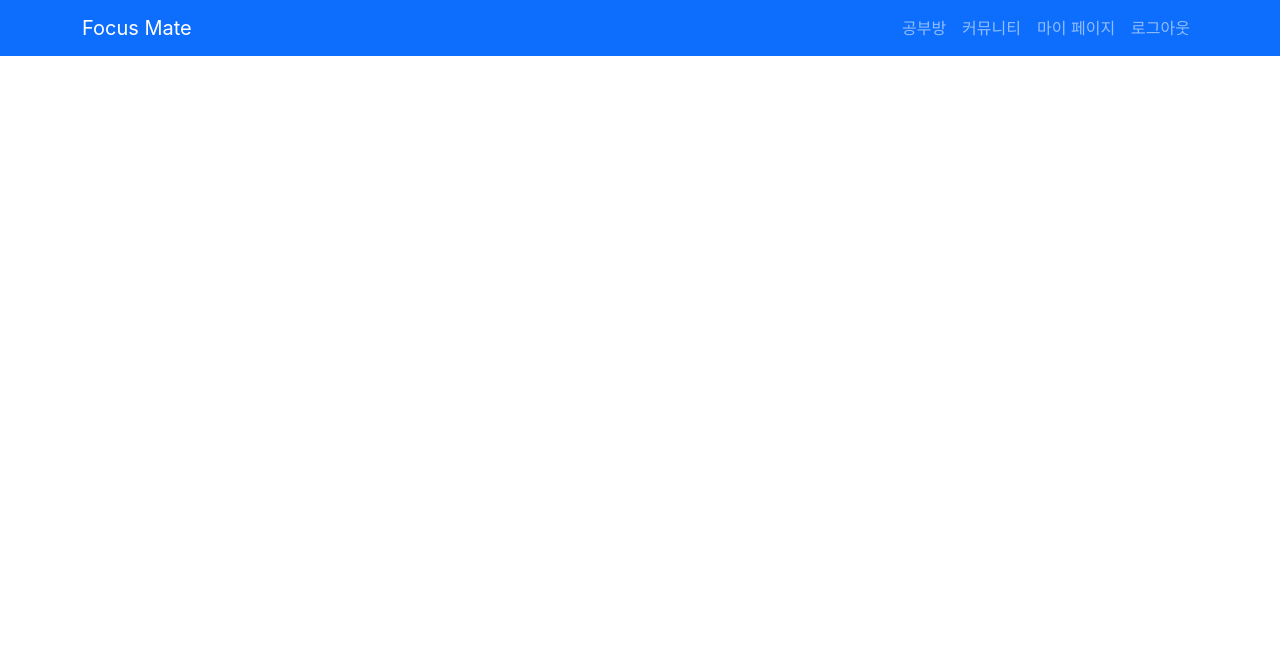
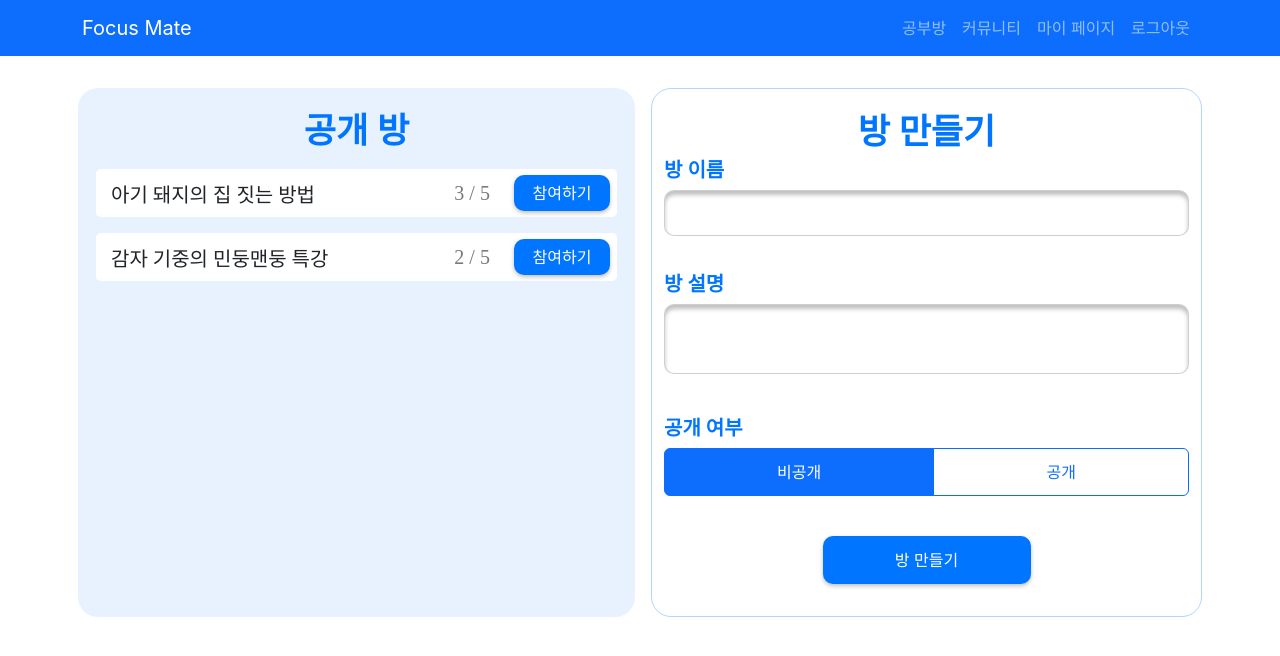
Before and after one commit to TEAM-TETRIS-Web/Front-end, a React (Create React App) app in the folder tetris/: page /room in a window 1280 px wide. Shown: the top 656 px of the page. Built offline with nearby package versions, Linux system fonts and the light colour scheme.

Commit message:
공부방 목록 창

```diff
--- a/tetris/src/components/Navigation.js
+++ b/tetris/src/components/Navigation.js
@@ -10,7 +10,7 @@ const Navigation = () => {
       <Container>
         <Navbar.Brand href="/">Focus Mate</Navbar.Brand>
         <Nav className="me-right">
-          <Nav.Link href="/studyRoom">공부방</Nav.Link>
+          <Nav.Link href="/room">공부방</Nav.Link>
           <Nav.Link href="/comunity">커뮤니티</Nav.Link>
           <Nav.Link href="/mypage">마이 페이지</Nav.Link>
           <Nav.Link href="/logout">로그아웃</Nav.Link>
--- a/tetris/src/components/Router.js
+++ b/tetris/src/components/Router.js
@@ -3,6 +3,8 @@ import Navigation from './Navigation';
 import Main from "../pages/main";
 import Single from "../pages/single";
 import Report from "../pages/report";
+import RoomList from "../pages/roomList";
+
 function AppRouter() {
   return (
     <>
@@ -11,6 +13,7 @@ function AppRouter() {
         <Route path="/" element={<Main />} />
         <Route path="/single" element={<Single/>} />
         <Route path="/report" element={<Report />} />
+        <Route path="/room" element={<RoomList />} />
       </Routes>
     </>
   )
--- a/tetris/src/pages/common/color.css
+++ b/tetris/src/pages/common/color.css
@@ -9,3 +9,11 @@
 .blue-font {
   color: #0075ff;
 }
+
+.white-font {
+  color : white;
+}
+
+.none-margin {
+  margin-bottom: 0;
+}
--- /dev/null
+++ b/tetris/src/pages/roomList.css
@@ -0,0 +1,132 @@
+.roomList-pg {
+  margin-top: 2rem;
+}
+
+.room-list-div {
+  border-radius: 1.25rem;
+  padding: 1rem;
+  margin: 0 0.5rem;
+  padding-top: 0;
+}
+.room-div {
+  border-radius: 0.3rem;
+  margin: 1rem 2px 0 2px;
+  line-height: normal;
+  padding: 2px 3px;
+}
+
+.room-name {
+  font-family: LINE Seed Sans KR;
+  font-size: 1.25rem;
+  font-weight: 400;
+  align-items: center;
+  display: flex;
+}
+
+.room-person {
+  display: flex;
+  align-items: center;
+  color: #797979;
+  text-align: center;
+  font-family: LINE Seed Sans KR;
+  font-size: 1.25rem;
+  font-weight: 250;
+}
+
+.room-btn {
+  border-radius: 0.625rem;
+  background: #0075ff;
+  box-shadow: 0px 2px 4px 0px rgba(0, 0, 0, 0.25);
+  border: none;
+  margin: 4px;
+  width: 6rem;
+}
+
+
+.room-detail-div {
+  box-shadow: 0px 4px 4px 0px rgba(0, 0, 0, 0.25) inset;
+  margin: auto;
+  text-align: left;
+  display: flex;
+  align-items: center;
+  padding: 10px;
+  border-radius: 0.3rem;
+  width: 99%;
+
+  color: #747474;
+  font-family: LINE Seed Sans KR;
+  font-size: 1.25rem;
+  font-weight: 300;
+}
+.make-room-div {
+  margin: 0 0.5rem;
+  border: 1px solid rgba(0, 117, 255, 0.3);
+  border-radius: 20px;
+}
+
+.make-room-title {
+  color: #0075ff;
+  text-align: center;
+  font-family: LINE Seed Sans KR;
+  font-size: 2.1875rem;
+  font-weight: 700;
+  line-height: normal;
+  margin-bottom: 0;
+  margin-top: 14px;
+}
+
+.make-room-detail {
+  color: #0075ff;
+  text-align: left;
+  font-family: LINE Seed Sans KR;
+  font-size: 1.25rem;
+  font-weight: 700;
+  line-height: normal;
+  margin-bottom: 7px;
+}
+
+.make-room-div input[type="text"],
+textarea {
+  border-radius: 0.625rem;
+  border: 1px solid rgba(94, 96, 99, 0.3);
+  box-shadow: 0px 4px 4px 0px rgba(0, 0, 0, 0.25) inset;
+  width: 100%;
+  padding: 10px;
+  margin-bottom: 2rem;
+  resize: none;
+}
+
+.make-room-div input:focus,
+textarea:focus {
+  outline: none;
+}
+
+.open-btn-div {
+  width: 100%;
+  height: 3rem;
+}
+
+.make-room-div .open-btn {
+  text-align: center;
+  align-items: center;
+  justify-content: center;
+  display: flex;
+}
+
+.make-room-btn {
+  border: none;
+  margin-top: 2.5rem;
+  margin-bottom: 2rem;
+  border-radius: 0.625rem;
+  background: #0075ff;
+  box-shadow: 0px 2px 4px 0px rgba(0, 0, 0, 0.25);
+  width: 13rem;
+  height: 3rem;
+}
+
+.make-room-btn:hover {
+  border: #0075ff solid 3px;
+  background-color: white;
+  color: #0075ff;
+  font-weight: bold;
+}
--- /dev/null
+++ b/tetris/src/pages/roomList.js
@@ -0,0 +1,103 @@
+import React, { useState, useEffect } from "react";
+// eslint-disable-next-line no-unused-vars
+import { Routes, Route, Link, useNavigate, Outlet } from "react-router-dom";
+import "./roomList.css";
+
+const RoomList = () => {
+  let [room, setRoom] = useState([
+    {
+      name: "아기 돼지의 집 짓는 방법",
+      detail: "1)벽돌로 집을 짓는다\n2)콘크리트로 집을 짓는다",
+      person: 3,
+    },
+    {
+      name: "감자 기중의 민둥맨둥 특강",
+      detail: "얘 봄감자가 맛있단다",
+      person: 2,
+    },
+  ]);
+  let [modal, setModal] = useState(Array(room.length).fill(false));
+
+  return (
+    <div className="container">
+      <div className="roomList-pg row">
+        {/* 방 목록 */}
+        <div className="col room-list-div blue-bg">
+          <p className="make-room-title">공개 방</p>
+          {room.map(function (room, i) {
+            return (
+              <div key={i}>
+                <div className="room-div row white-bg">
+                  <span
+                    className="room-name col-8"
+                    onClick={() => {
+                      let copy_modal = [...modal];
+                      copy_modal[i] = !copy_modal[i];
+                      setModal(copy_modal);
+                    }}
+                  >
+                    {room.name}
+                  </span>
+                  <span className=" col room-person">{room.person} / 5</span>
+                  <button className="btn room-btn white-font">참여하기</button>
+                </div>
+                {modal[i] ? <RoomMoadal detail={room.detail} /> : null}
+              </div>
+            );
+          })}
+        </div>
+        {/* 방 만들기 화면 */}
+        <div className="make-room-div col">
+          <p className="make-room-title">방 만들기</p>
+          <p className="make-room-detail">방 이름</p>
+          <input type="text" />
+          <p className="make-room-detail">방 설명</p>
+          <textarea />
+          <p className="make-room-detail">공개 여부</p>
+          <div
+            className="btn-group open-btn-div"
+            role="group"
+            aria-label="Basic radio toggle button group"
+          >
+            <input
+              type="radio"
+              className="btn-check"
+              name="btnradio"
+              id="btnradio1"
+              autocomplete="off"
+              checked
+            />
+            <label className="open-btn btn btn-outline-primary" for="btnradio1">
+              비공개
+            </label>
+            <input
+              type="radio"
+              className="btn-check"
+              name="btnradio"
+              id="btnradio2"
+              autocomplete="off"
+            />
+            <label
+              className=" open-btn btn btn-outline-primary"
+              for="btnradio2"
+            >
+              공개
+            </label>
+          </div>
+          <br />
+          <button className="btn make-room-btn white-font">방 만들기</button>
+        </div>
+      </div>
+    </div>
+  );
+};
+
+const RoomMoadal = (props) => {
+  return (
+    <div className="room-detail-div white-bg">
+      <pre className="none-margin">{props.detail}</pre>
+    </div>
+  );
+};
+
+export default RoomList;
```
